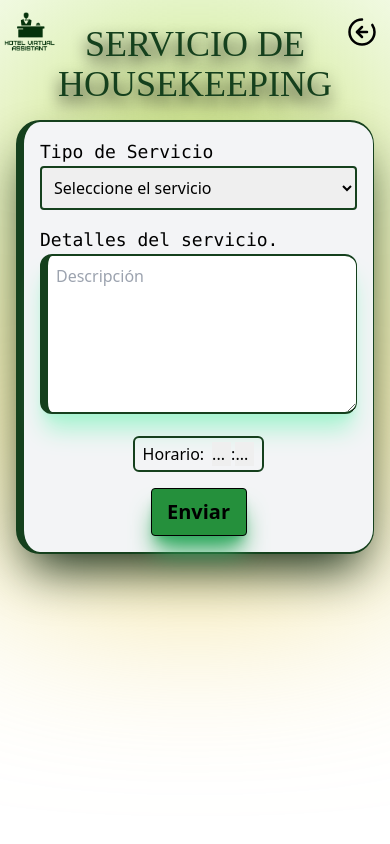
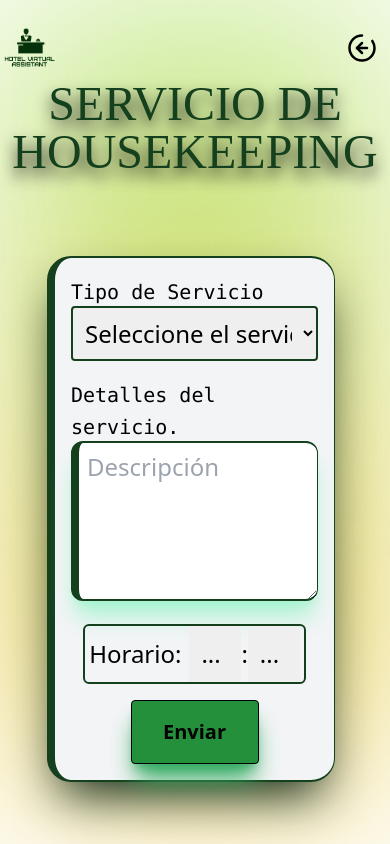
Before and after one commit to juanRCoder/Hotel_Virtual_Assitant, a React (Vite) app: page /dashboard/servicios/1 in a window 390 px wide. Built offline with nearby package versions, Linux system fonts and the light colour scheme.

Commit message:
give responsive

```diff
--- a/src/components/Body/BodyAyB.jsx
+++ b/src/components/Body/BodyAyB.jsx
@@ -10,7 +10,7 @@ function BodyAyB() {
 
 <div className="mt-20 flex justify-center items-center">
     <Link to={`/dashboard/restaurante/reserva/${id}`}>
-      <button className="font-Abril-Fatface text-4xl sm:text-5xl bg-green-200 py-6 px-6 sm:px-4 rounded-2xl border border-l-8 border-green-800 text-green-800 text-shadow-lg shadow-black/100">
+      <button className="font-Abril-Fatface text-5xl md:text-4xl bg-green-200 py-6 px-6 sm:px-4 rounded-2xl border border-l-8 border-green-800 text-green-800 text-shadow-lg shadow-black/100">
         RESERVA RESTAURANTE
       </button>
     </Link>
@@ -18,7 +18,9 @@ function BodyAyB() {
 
   <div className="flex justify-center items-center mt-14">
     <Link to={`/dashboard/restaurante/roomservice/${id}`}>
-      <button className="font-Abril-Fatface text-4xl sm:text-5xl bg-green-200 py-4 px-12 sm:px-20 rounded-2xl border border-l-8 border-green-800 text-green-800 text-shadow-sm shadow-black/50">
+      <button className="
+      font-Abril-Fatface md:text-4xl text-5xl
+        sm:text-5xl bg-green-200 py-4 px-12 sm:px-20 rounded-2xl border border-l-8 border-green-800 text-green-800 text-shadow-sm shadow-black/50">
         ROOM SERVICE
       </button>
     </Link>
--- a/src/components/Body/BodyServicios.jsx
+++ b/src/components/Body/BodyServicios.jsx
@@ -57,13 +57,14 @@ function BodyServicios() {
 
   return (
     <>
-  <div className="flex justify-center text-center md:ml-16">
-    <h1 className="text-4xl md:text-6xl font-Abril-Fatface text-green-800 text-shadow-lg  shadow-black/100">
-      SERVICIO DE HOUSEKEEPING
-    </h1>
-  </div>
-
-  <div className="flex items-center justify-center mx-2 sm:mx-4 mt-4 md:mt-8">
+  <div className="flex text-center justify-center">
+  <h1 className="
+      text-5xl md:text-6xl font-Abril-Fatface text-green-800
+       text-shadow-lg shadow-black/100  pt-10 md:pt-4">
+        SERVICIO DE HOUSEKEEPING
+      </h1>
+      </div>
+  <div className="flex items-center justify-center mx-2 sm:mx-4 mt-20 md:mt-8 mr-4 md:mr-0">
     <form
       onSubmit={handleClick}
       action=""
@@ -72,10 +73,11 @@ function BodyServicios() {
         flex-col
         items-center
         mx-2 sm:mx-4
-        md:w-2/3
-        lg:w-3/5  // Ajuste para tabletas
-        xl:w-2/5  // Ajuste para dimensiones más grandes
-        h-3/5
+        w-72
+        md:w-1/3
+        h-5/6
+        md:h-2/6
+        text-2xl md:text-sm
         rounded-3xl
         shadow-2xl
         shadow-green-900
@@ -85,10 +87,11 @@ function BodyServicios() {
         border-l-8
         border-y-2
         p-4 md:p-8
-        bg-gray-100"
+        bg-gray-100
+        "
     >
       <div>
-        <label htmlFor="descripcion" className="text-lg font-mono mb-2">
+        <label htmlFor="descripcion" className="text-xl font-mono mb-2 md:text-lg">
           Tipo de Servicio
         </label>
         <select
@@ -106,7 +109,9 @@ function BodyServicios() {
             rounded
             border-l-2
             border-y-2
-            border-x-2"
+            border-x-2
+            py-2 mb:px-0
+            px-2 mb:py-0"
         >
           <option value="">Seleccione el servicio</option>
           <option value="toallas">Toallas</option>
@@ -118,7 +123,7 @@ function BodyServicios() {
       </div>
 
       <div>
-        <label htmlFor="descripcion" className="text-lg font-mono mb-2">
+        <label htmlFor="descripcion" className="text-xl md:text-lg font-mono mb-2">
           Detalles del servicio.
         </label>
         <textarea
@@ -147,8 +152,8 @@ function BodyServicios() {
         items-center
         border border-green-800
         mt-4
-        px-2
-        py-1
+        px-1
+
         rounded-md
         border-l-2
         border-y-2
@@ -162,9 +167,9 @@ function BodyServicios() {
           value={hora}
           onChange={handleChange}
           required
-          className="appearance-none">
+          className="appearance-none py-3 px-3 mb:py-0 mb:px-0">
           <option value="" disabled>...</option>
-          <option value="06">06</option>
+          <option className="text-2" value="06">06</option>
           <option value="07">07</option>
           <option value="08">08</option>
           <option value="09">09</option>
@@ -189,7 +194,7 @@ function BodyServicios() {
           value={minutes}
           onChange={handleChange}
           required
-          className="appearance-none">
+          className="appearance-none py-3 px-3 mb:py-0 mb:px-0">
           <option value="" disabled>...</option>
           <option value="00">00</option>
           <option value="10">10</option>
@@ -216,13 +221,14 @@ function BodyServicios() {
           bg-green-500
           hover:bg-green-950
           text-black
-          w-24
-          h-12
+          w-32 md:w-24
+          h-16 md:h-12
           rounded
           focus:outline-none
           focus:shadow-outline
           font-bold
-          text-xl"
+          text-xl
+          "
       >
         Enviar
       </button>
--- a/src/components/Header/AllHeaders.jsx
+++ b/src/components/Header/AllHeaders.jsx
@@ -7,7 +7,8 @@ import animation from "../../assets/back.json";
 function AllHeaders() {
   const { id } = useParams();
   return (
-    <div className="flex flex-col items-center relative">
+
+    <div className="flex flex-col items-center relative mt-4 mb:mt-0">
     <div className="absolute top-0 left-0 w-14 sm:w-20 md:w-28 mt-2 sm:mt-4 md:block">
       <img src={logo} alt="LOGO" />
     </div>
--- a/src/components/Header/Header.jsx
+++ b/src/components/Header/Header.jsx
@@ -17,8 +17,8 @@ const Header = () => {
     text-center
     text-green-500
     opacity-90
-    mt-0
-    lg:mt-0
+    -mt-6
+    md:mt-2
     sm:mt-40
   "
 >
--- a/src/components/Header/HeaderAyB.jsx
+++ b/src/components/Header/HeaderAyB.jsx
@@ -15,7 +15,7 @@ import animation from "../../assets/back.json";
   <h2 className="
     text-xl sm:text-3xl lg:text-6xl
     font-Abril-Fatface
-    mt-8
+    md:mt-8
     text-green-800
     shadow-black/100
     text-shadow-sm">
--- a/src/components/Header/HeaderRestaurante.jsx
+++ b/src/components/Header/HeaderRestaurante.jsx
@@ -24,10 +24,15 @@ function HeaderRestaurante  () {
   </div>
 
   <div className="flex flex-col justify-center mt-6">
-    <h1 className="text-center text-green-800 text-shadow-sm shadow-green-600/100 font-Abril-Fatface text-2xl sm:text-3xl md:text-5xl mt-6">
+    <h1 className="
+    text-center
+     text-green-800 text-shadow-sm
+      shadow-green-600/100 font-Abril-Fatface text-5xl md:text-5xl mt-6">
       SERVICIOS DE ALIMENTOS Y BEBIDAS
     </h1>
-    <h1 className="text-center text-green-800 text-shadow-sm shadow-black/100 font-Abril-Fatface text-xl sm:text-2xl md:text-4xl mt-6">
+    <h1 className="text-center
+     text-green-800 text-shadow-sm
+      shadow-green-600/100 font-Abril-Fatface text-4xl sm:text-2xl md:text-4xl mt-6">
       ESCOGE EL SERVICIO QUE DESEE
     </h1>
   </div>
--- /dev/null
+++ b/src/components/Header/HeaderSerivicios.jsx
@@ -0,0 +1,45 @@
+import React from "react";
+import { Link, useParams } from "react-router-dom";
+import logo from "../../assets/images/logo.png";
+import Lottie from "lottie-react";
+import animation from "../../assets/back.json";
+
+
+function HeaderSerivicios  ()  {
+    const { id } = useParams();
+  return (
+    <>
+    <div className="
+    flex justify-center text-center md:ml-16 md:justify-center">
+      <h1 className="
+      text-5xl md:text-6xl font-Abril-Fatface text-green-800
+       text-shadow-lg shadow-black/100  md:-mb-10 pt-20 md:pt-10 mr-18 md:mr-0">
+        SERVICIO DE HOUSEKEEPING
+      </h1>
+    </div>
+
+    <div className="flex flex-col items-center relative mt-8  mb:mt-0">
+      <div className="absolute -top-44 md:-top-20 left-0  w-14 sm:w-20 md:w-28 mt-0 sm:mt-0 md:block">
+        <img src={logo} alt="LOGO" />
+      </div>
+
+      <div>
+        <Link to={`/dashboard/${id}`}>
+          <button className="relative">
+            <Lottie
+
+             className="
+             w-10 bm:w-12 md:w-16 xl:w-14 absolute top-0 sm:top-0 md:top-0 xl:top-0 right-0 sm:right-0 md:right-0 xl:right-0 mt-0 sm:mt-2"
+              animationData={animation}
+            />
+          </button>
+        </Link>
+      </div>
+    </div>
+  </>
+
+
+    )
+}
+
+export default HeaderSerivicios
--- a/src/components/Logo/Logo.jsx
+++ b/src/components/Logo/Logo.jsx
@@ -6,7 +6,7 @@ function Logo() {
     <div className="absolute top-0 left-0 m-3 brightness-100 opacity-90">
       <div className="flex items-center">
         <img
-          className="hover:drop-shadow-2xl w-12 sm:w-16 md:w-20 lg:w-24 xl:w-28"
+          className="hover:drop-shadow-2xl w-12 sm:w-16 md:w-20 mt-4 md:mt-0 lg:w-24 xl:w-28"
           src={logo}
           alt="LOGO"
         />
--- a/src/pages/Servicios.jsx
+++ b/src/pages/Servicios.jsx
@@ -1,6 +1,8 @@
 import BodyServicios from '../components/Body/BodyServicios'
-import AllHeaders from '../components/Header/AllHeaders'
+
 import backgroundImage from '../assets/images/background.jpg';
+import HeaderSerivicios from '../components/Header/HeaderSerivicios';
+import AllHeaders from '../components/Header/AllHeaders';
 
 function Servicios ()  {
   return (
@@ -14,7 +16,7 @@ function Servicios ()  {
           opacity: 1.0,
         }}
       ></div>
-    <AllHeaders/>
+    <AllHeaders></AllHeaders>
     <BodyServicios/>
 
     </>
```
Also changed, not shown: src/components/Body/BodyTecnico.jsx (+13 -7 lines).
